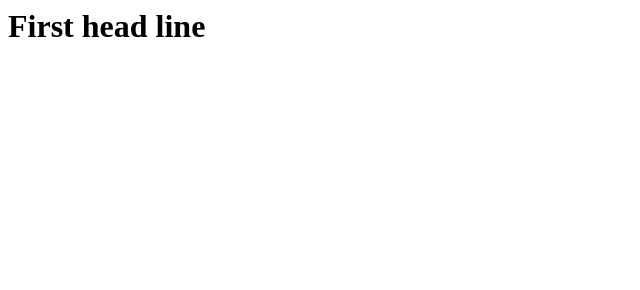
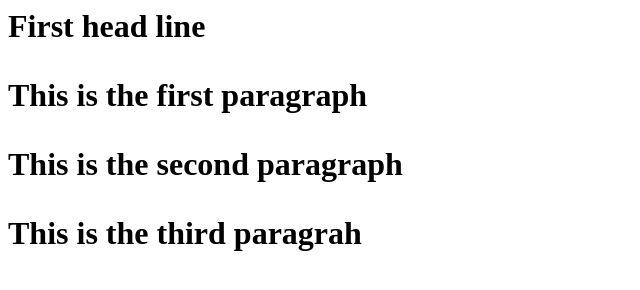
Before and after one commit to kauteetech/git-test, a plain HTML site: page index.html in a window 1280 px wide. Shown: the whole page, without its empty margins (0-640 px from the left). Drawn offline with Linux system fonts and the light colour scheme.

Commit message:
with lite server and other modifications

```diff
--- a/index.html
+++ b/index.html
@@ -6,6 +6,9 @@
         </head>
             <body>
                 <h1> First head line  <h1>
+                <p> This is the first paragraph </p>
+                <p> This is the second paragraph </p>
+                <p> This is the third paragrah </p>
             </body>
 
 
```
